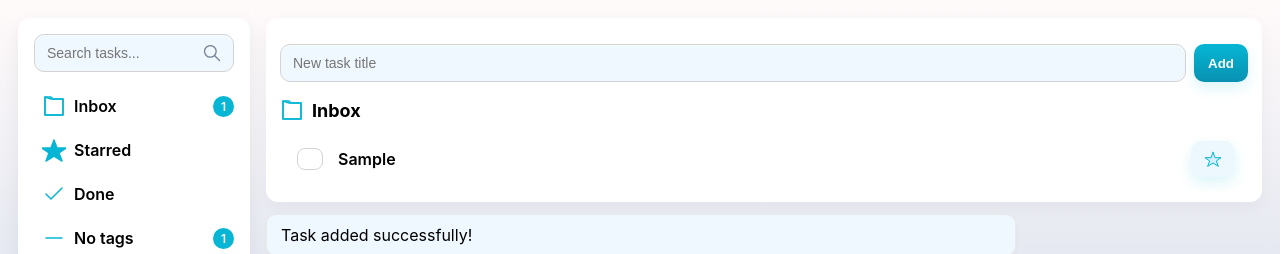
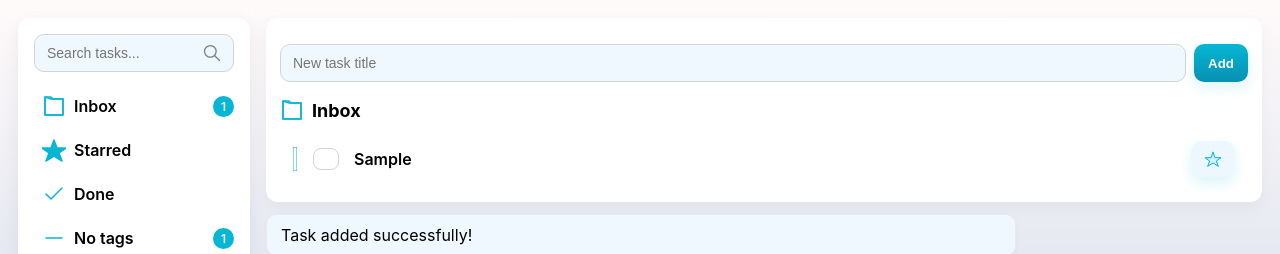
Before and after one commit to abyr/loca-list, a React (Create React App) app: page / in a window 1280 px wide. Both pictures are taken after typing "Sample" into the empty fields and a click on the button "Add". Shown: the top 254 px of the page. Built offline with nearby package versions, Linux system fonts and the light colour scheme.

Commit message:
show priority

```diff
--- a/src/components/AddTask.tsx
+++ b/src/components/AddTask.tsx
@@ -6,8 +6,6 @@ interface AddTaskProps {
   setTitle: (t: string) => void;
   onSubmit: () => void;
 }
-
-
 
 const AddTask: React.FC<AddTaskProps> = ({ title, setTitle, onSubmit }) => {
   return (
--- a/src/components/TaskList.tsx
+++ b/src/components/TaskList.tsx
@@ -5,6 +5,7 @@ import FolderIcon from './icons/FolderIcon';
 import TagIcon from './icons/TagIcon';
 import StarIcon from './icons/StarIcon';
 import MinusIcon from './icons/MinusIcon';
+import PriorityBarIcon from './icons/PriorityBar';
 
 interface TaskListProps {
   displayedActiveTasks: Task[];
@@ -25,6 +26,8 @@ const TaskList: React.FC<TaskListProps> = ({
   onToggleCompleted,
   onToggleStarred,
 }) => {
+  const tasks = displayedActiveTasks.sort(taskSortComparator);
+
   return (
     <>
       <h2 className="box-title">
@@ -40,14 +43,21 @@ const TaskList: React.FC<TaskListProps> = ({
         }
       </h2>
       <ul className="task-list card">
-        {displayedActiveTasks.length === 0 && <li className="empty">No active tasks</li>}
-        {displayedActiveTasks.map((task) => (
+        {tasks.length === 0 && <li className="empty">No active tasks</li>}
+        {tasks.map((task) => (
           <li
             key={task.id}
             className={`task-item ${selectedTask?.id === task.id ? 'selected' : ''}`}
             onClick={() => onTaskClick(task)}
           >
             <div className="task-main">
+              <PriorityBarIcon
+                title=""
+                priority={task.priority}
+                ariaLabel={`${task.priority ?
+                  task.priority.charAt(0).toUpperCase() + task.priority.slice(1) + ' Priority Task' :
+                  'No Priority Task'}`} />
+
               <input
                 type="checkbox"
                 checked={task.completed}
@@ -56,6 +66,7 @@ const TaskList: React.FC<TaskListProps> = ({
                   onToggleCompleted(task);
                 }}
               />
+
               <span className="task-title">{task.title}</span>
               {task.description && <span className="task-desc">...</span>}
 
@@ -82,4 +93,25 @@ const TaskList: React.FC<TaskListProps> = ({
   );
 };
 
+
+const taskSortComparator = (a: Task, b: Task) => {
+  const priorityA = a.priority === 'high' ? 3 :
+                    a.priority === 'medium' ? 2 :
+                    a.priority === 'low' ? 1 : 0;
+
+  const priorityB = b.priority === 'high' ? 3 :
+                    b.priority === 'medium' ? 2 :
+                    b.priority === 'low' ? 1 : 0;
+
+  if (priorityA !== priorityB) {
+    return priorityB - priorityA;
+  }
+
+  const dateA = new Date(a.updatedDate).getTime();
+  const dateB = new Date(b.updatedDate).getTime();
+
+  return dateB - dateA;
+
+};
+
 export default TaskList;
--- a/src/components/TaskManager.css
+++ b/src/components/TaskManager.css
@@ -38,6 +38,11 @@
 
   --color-list-divider: lightgray;
   --color-placeholder: slategray;
+
+  --color-priority-high: rgb(234, 21, 21);
+  --color-priority-medium: rgb(14, 122, 149);
+  --color-priority-low: rgba(173, 216, 230, 1);
+  --color-priority-none: white
 }
 
  /* General */
--- /dev/null
+++ b/src/components/icons/PriorityBar.tsx
@@ -0,0 +1,37 @@
+import React from 'react';
+
+interface PriorityBarIconProps {
+    title?: string;
+    ariaLabel?: string;
+    priority?: '' | 'low' | 'medium' | 'high';
+}
+
+const PriorityBarIcon: React.FC<PriorityBarIconProps> = ({
+    title = "Priority",
+    ariaLabel = "",
+    priority = '',
+}) => {
+    const fillColor = priority === 'high' ? "var(--color-priority-high)" :
+                        priority === 'medium' ? "var(--color-priority-medium)" :
+                            priority === 'low' ? "var(--color-priority-low)" :
+                                "var(--color-priority-none)";
+    return (
+        <div className="icon-box">
+            <svg
+                xmlns="http://www.w3.org/2000/svg"
+                width={4}
+                height={24}
+                viewBox="0 0 4 24"
+                fill={fillColor}
+                stroke="currentColor"
+                className="priority-bar-icon"
+                aria-label={ariaLabel || title}
+            >
+                <rect x="0" y="0" width="4" height="24" />
+            </svg>
+            {title && <span className="icon-title">{title}</span>}
+        </div>
+    );
+};
+
+export default PriorityBarIcon;
```
